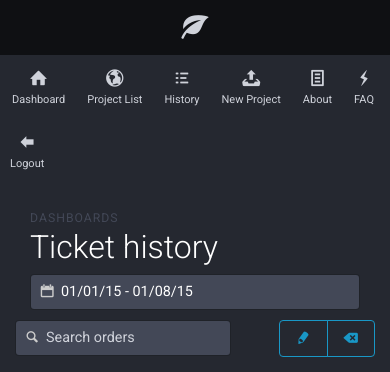
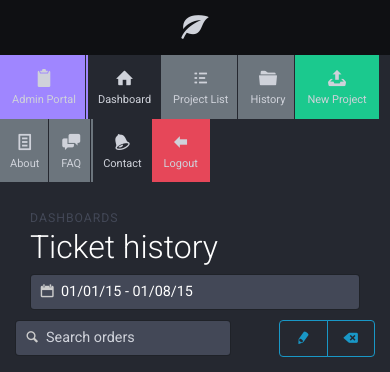
Before and after one commit to milesinada/QlickBook, a Django app: page /ticket-history/ in a window 390 px wide. Shown: the top 372 px of the page. Run offline with Django 4.2, Linux system fonts and the light colour scheme; the visitor is signed in with stand-in values (Sample User, id 1); data that the repository does not hold is empty; some libraries are stand-ins or nearby versions.

Commit message:
Bootstrap Icons

```diff
--- a/pages/urls.py
+++ b/pages/urls.py
@@ -1,10 +1,11 @@
 from django.urls import path
-from .views import HomePageView, AboutPageView, TicketHistoryPageView, FaqPageView
+from .views import HomePageView, AboutPageView, TicketHistoryPageView, FaqPageView, ContactPageView
 
 urlpatterns = [
     path('', HomePageView.as_view(), name='home'),
     path('about/', AboutPageView.as_view(), name='about'),
     path('ticket-history/', TicketHistoryPageView.as_view(), name='ticket-history'),
     path('faq/', FaqPageView.as_view(), name='faq'),
+    path('contact/', ContactPageView.as_view(), name='contact'),
 
 ]
--- a/pages/views.py
+++ b/pages/views.py
@@ -15,3 +15,6 @@ class TicketHistoryPageView(LoginRequiredMixin, ListView):
 
 class FaqPageView(TemplateView):
     template_name = 'faq.html'
+
+class ContactPageView(TemplateView):
+    template_name = 'contact.html'
--- a/templates/icon-nav.html
+++ b/templates/icon-nav.html
@@ -40,11 +40,17 @@
 <div class="with-iconav">
 
   <nav class="iconav">
-    <a class="iconav-brand" href="{% url 'dashboard' %}">
+    <a class="iconav-brand" href="{% url 'home' %}">
       <span class="icon icon-leaf iconav-brand-icon"></span>
     </a>
     <div class="iconav-slider">
       <ul class="nav nav-pills iconav-nav flex-md-column">
+        <li class="nav-item">
+          <a class="nav-link bg-info" href="/admin" title="Admin Portal" data-toggle="tooltip" data-placement="right" data-container="body">
+            <span class="icon icon-clipboard"></span>
+            <small class="iconav-nav-label hidden-md-up">Admin Portal</small>
+          </a>
+        </li>
         <li class="nav-item">
           <a class="nav-link" href="{% url 'dashboard' %}" title="Dashboard" data-toggle="tooltip" data-placement="right" data-container="body">
             <span class="icon icon-home"></span>
@@ -52,37 +58,43 @@
           </a>
         </li>
         <li class="nav-item">
-          <a class="nav-link" href="{% url 'project_list' %}" title="Project List" data-toggle="tooltip" data-placement="right" data-container="body">
-            <span class="icon icon-globe"></span>
+          <a class="nav-link bg-secondary" href="{% url 'project_list' %}" title="Project List" data-toggle="tooltip" data-placement="right" data-container="body">
+            <span class="icon icon-list"></span>
             <small class="iconav-nav-label hidden-md-up">Project List</small>
           </a>
         </li>
         <li class="nav-item">
-          <a class="nav-link" href="{% url 'ticket-history' %}" title="Ticket history" data-toggle="tooltip" data-placement="right" data-container="body">
-            <span class="icon icon-list"></span>
+          <a class="nav-link bg-secondary" href="{% url 'ticket-history' %}" title="Ticket history" data-toggle="tooltip" data-placement="right" data-container="body">
+            <span class="icon icon-folder"></span>
             <small class="iconav-nav-label hidden-md-up">History</small>
           </a>
         </li>
         <li class="nav-item">
-          <a class="nav-link" href="{% url 'project_new' %}" title="New Project" data-toggle="tooltip" data-placement="right" data-container="body">
+          <a class="nav-link bg-success" href="{% url 'project_new' %}" title="New Project" data-toggle="tooltip" data-placement="right" data-container="body">
             <span class="icon icon-upload"></span>
             <small class="iconav-nav-label hidden-md-up">New Project</small>
           </a>
         </li>
         <li class="nav-item">
-          <a class="nav-link" href="{% url 'about' %}" title="About" data-toggle="tooltip" data-placement="right" data-container="body">
+          <a class="nav-link bg-secondary" href="{% url 'about' %}" title="About" data-toggle="tooltip" data-placement="right" data-container="body">
             <span class="icon icon-text-document"></span>
             <small class="iconav-nav-label hidden-md-up">About</small>
           </a>
         </li>
         <li class="nav-item">
-          <a class="nav-link" href="{% url 'faq' %}" title="Frequently Asked Questions" data-toggle="tooltip" data-placement="right" data-container="body">
-            <span class="icon icon-flash"></span>
+          <a class="nav-link bg-secondary" href="{% url 'faq' %}" title="Frequently Asked Questions" data-toggle="tooltip" data-placement="right" data-container="body">
+            <span class="icon icon-chat"></span>
             <small class="iconav-nav-label hidden-md-up">FAQ</small>
           </a>
         </li>
         <li class="nav-item">
-          <a class="nav-link" href="{% url 'logout' %}" title="Logout" data-toggle="tooltip" data-placement="right" data-container="body">
+          <a class="nav-link" href="{% url 'contact' %}" title="Contact" data-toggle="tooltip" data-placement="right" data-container="body">
+            <span class="icon icon-bell"></span>
+            <small class="iconav-nav-label hidden-md-up">Contact</small>
+          </a>
+        </li>
+        <li class="nav-item">
+          <a class="nav-link bg-danger" href="{% url 'logout' %}" title="Logout" data-toggle="tooltip" data-placement="right" data-container="body">
             <span class="icon icon-arrow-left"></span>
             <small class="iconav-nav-label hidden-md-up">Logout</small>
           </a>
```
Also changed, not shown: templates/base.html (+17 -10 lines), templates/contact.html (added, +19 -0 lines).
